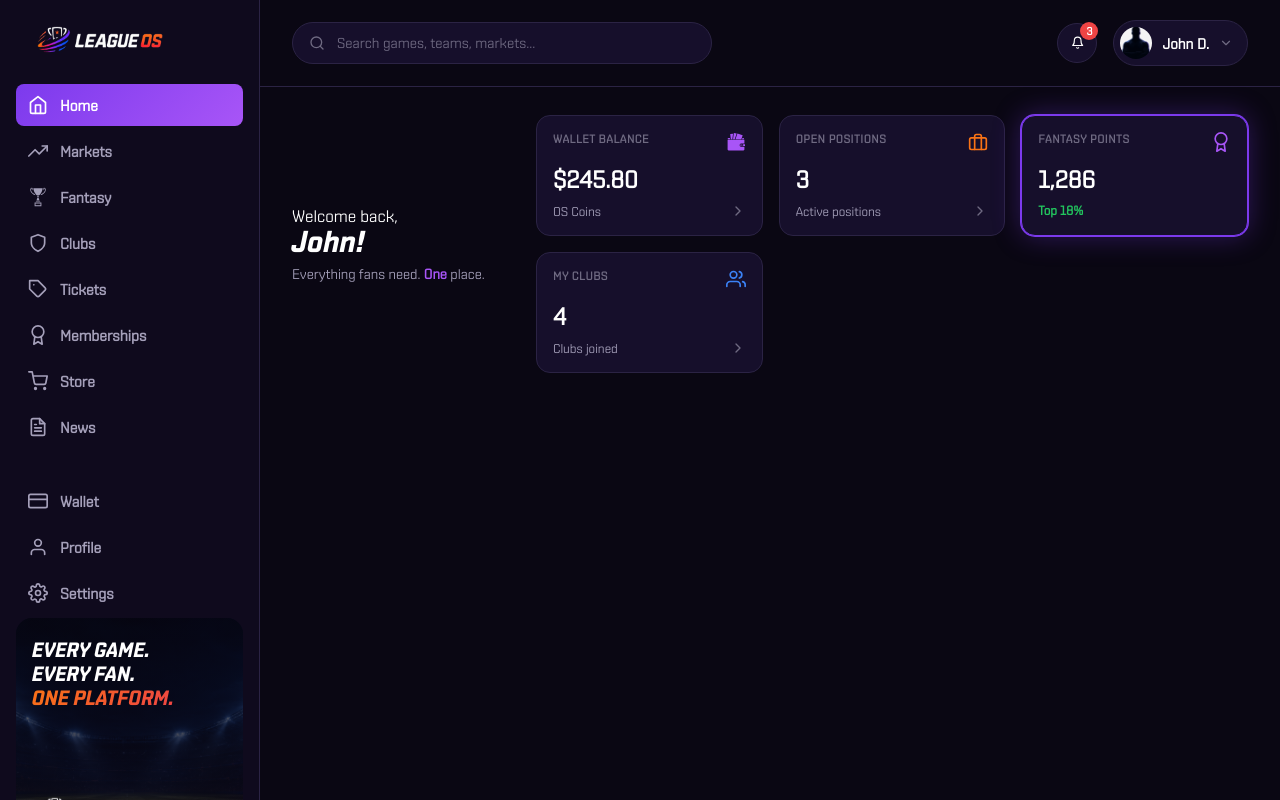
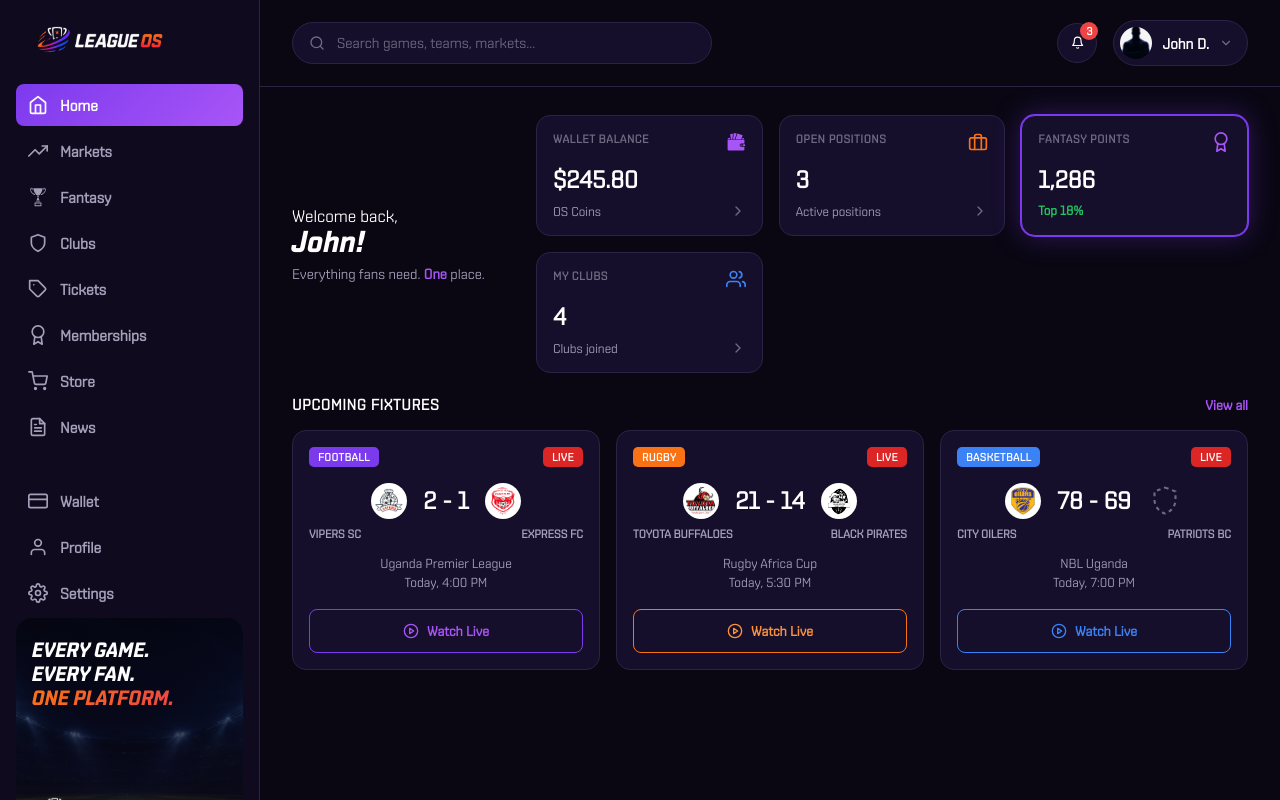
Before and after one commit to LEAGUE-OS-NEW/leagueos_frontend, a React (Vite) app: page /dashboard in a window 1280 px wide. Built offline with nearby package versions, Linux system fonts and the light colour scheme.

Commit message:
feat: rename dashboard page to FanDashboard, build Upcoming Fixtures section

```diff
--- a/src/App.tsx
+++ b/src/App.tsx
@@ -3,7 +3,7 @@ import Landing from './pages/landing/Landing';
 import NewsPage from "./pages/landing/news-page/NewsPage";
 import AboutUs from "./pages/landing/aboutus/Aboutus";
 import ClubsPage from "./pages/clubs/ClubsPage";
-import Dashboard from './pages/fan/Dashboard';
+import FanDashboard from './pages/fan/FanDashboard';
 
 function App() {
   return (
@@ -13,7 +13,7 @@ function App() {
         <Route path="/news" element={<NewsPage />} />
         <Route path="/about" element={<AboutUs />} />
         <Route path="/clubs" element={<ClubsPage />} />
-        <Route path="/dashboard" element={<Dashboard />} />
+        <Route path="/dashboard" element={<FanDashboard />} />
       </Routes>
     </Router>
   );
--- a/src/pages/fan/Dashboard.css
+++ /dev/null
@@ -1,16 +0,0 @@
-.fan-dashboard {
-  display: flex;
-  min-height: 100vh;
-  background-color: var(--color-bg);
-}
-
-.fan-dashboard-main {
-  flex: 1;
-  min-width: 0;
-}
-
-.fan-dashboard-content {
-  padding: 28px 32px;
-  max-width: 1600px;
-  margin: 0 auto;
-}
--- /dev/null
+++ b/src/pages/fan/FanDashboard.css
@@ -0,0 +1,96 @@
+.fan-dashboard {
+  display: flex;
+  min-height: 100vh;
+  background-color: var(--color-bg);
+}
+
+.fan-dashboard-main {
+  flex: 1;
+  min-width: 0;
+}
+
+.fan-dashboard-content {
+  padding: 28px 32px;
+  max-width: 1600px;
+  margin: 0 auto;
+}
+
+.dashboard-section {
+  margin-bottom: 24px;
+}
+
+.dashboard-card-heading-row {
+  display: flex;
+  align-items: center;
+  justify-content: space-between;
+  gap: 12px;
+  margin-bottom: 16px;
+}
+
+.dashboard-card-heading {
+  margin: 0;
+  font-size: 0.95rem;
+  font-weight: 700;
+  font-style: normal;
+  text-transform: uppercase;
+  letter-spacing: 0.04em;
+  color: var(--color-text-primary);
+}
+
+.dashboard-card-link {
+  font-size: 0.85rem;
+  font-weight: 600;
+  color: var(--color-primary-light);
+  text-decoration: none;
+  white-space: nowrap;
+  cursor: pointer;
+  transition: color 0.2s ease;
+}
+
+.dashboard-card-link:hover {
+  color: var(--color-primary);
+}
+
+.dashboard-card-link:focus-visible {
+  outline: 2px solid var(--color-primary-light);
+  outline-offset: 2px;
+  border-radius: 4px;
+}
+
+.dashboard-card {
+  background-color: var(--color-card-bg);
+  border: 1px solid var(--color-border);
+  border-radius: 14px;
+  padding: 20px;
+}
+
+.dashboard-columns {
+  display: grid;
+  grid-template-columns: 2fr 1fr;
+  gap: 20px;
+  align-items: start;
+}
+
+.dashboard-column {
+  display: flex;
+  flex-direction: column;
+  gap: 20px;
+}
+
+.dashboard-two-col {
+  display: grid;
+  grid-template-columns: 1fr 1fr;
+  gap: 20px;
+}
+
+@media (max-width: 1100px) {
+  .dashboard-columns {
+    grid-template-columns: 1fr;
+  }
+}
+
+@media (max-width: 700px) {
+  .dashboard-two-col {
+    grid-template-columns: 1fr;
+  }
+}
--- a/src/pages/fan/Dashboard.tsx
+++ b/src/pages/fan/FanDashboard.tsx
@@ -1,9 +1,10 @@
 import Sidebar from '../../components/fan/Sidebar';
 import Topbar from '../../components/fan/Topbar';
 import WelcomeStats from './sections/WelcomeStats';
-import './Dashboard.css';
+import UpcomingFixtures from './sections/UpcomingFixtures';
+import './FanDashboard.css';
 
-function Dashboard() {
+function FanDashboard() {
   return (
     <div className="fan-dashboard">
       <Sidebar />
@@ -11,10 +12,11 @@ function Dashboard() {
         <Topbar />
         <div className="fan-dashboard-content">
           <WelcomeStats />
+          <UpcomingFixtures />
         </div>
       </div>
     </div>
   );
 }
 
-export default Dashboard;
+export default FanDashboard;
--- /dev/null
+++ b/src/pages/fan/sections/UpcomingFixtures.css
@@ -0,0 +1,165 @@
+.fixtures-grid {
+  display: grid;
+  grid-template-columns: repeat(auto-fit, minmax(220px, 1fr));
+  gap: 16px;
+}
+
+.fixture-card {
+  display: block;
+  background-color: var(--color-card-bg);
+  border: 1px solid var(--color-border);
+  border-radius: 14px;
+  padding: 16px;
+  text-decoration: none;
+  color: inherit;
+  cursor: pointer;
+  transition: transform 0.2s ease, border-color 0.2s ease, background-color 0.2s ease;
+}
+
+.fixture-card:hover {
+  transform: scale(1.02);
+  border-color: var(--color-primary);
+  background-color: var(--color-card-hover);
+}
+
+.fixture-card-header {
+  display: flex;
+  align-items: center;
+  justify-content: space-between;
+  gap: 8px;
+  margin-bottom: 16px;
+}
+
+.fixture-tag {
+  font-size: 0.68rem;
+  font-weight: 700;
+  text-transform: uppercase;
+  letter-spacing: 0.04em;
+  padding: 4px 9px;
+  border-radius: 5px;
+  color: #fff;
+}
+
+.fixture-tag--football {
+  background-color: var(--color-sport-football);
+}
+
+.fixture-tag--rugby {
+  background-color: var(--color-sport-rugby);
+}
+
+.fixture-tag--basketball {
+  background-color: var(--color-sport-basketball);
+}
+
+.fixture-live-badge {
+  font-size: 0.68rem;
+  font-weight: 700;
+  text-transform: uppercase;
+  letter-spacing: 0.04em;
+  padding: 4px 9px;
+  border-radius: 5px;
+  color: #fff;
+  background-color: var(--color-live);
+}
+
+.fixture-teams {
+  display: flex;
+  align-items: center;
+  justify-content: center;
+  gap: 16px;
+  margin-bottom: 8px;
+}
+
+.fixture-crest {
+  width: 36px;
+  height: 36px;
+  color: var(--color-text-muted);
+  flex-shrink: 0;
+}
+
+.fixture-crest svg {
+  width: 100%;
+  height: 100%;
+}
+
+.fixture-crest-image {
+  border-radius: 50%;
+  background-color: #ffffff;
+  padding: 3px;
+  overflow: hidden;
+}
+
+.fixture-crest-image img {
+  width: 100%;
+  height: 100%;
+  object-fit: contain;
+  border-radius: 50%;
+}
+
+.fixture-score {
+  font-size: 1.5rem;
+  font-weight: 800;
+  color: var(--color-text-primary);
+}
+
+.fixture-team-names {
+  display: flex;
+  align-items: center;
+  justify-content: space-between;
+  gap: 8px;
+  margin-bottom: 14px;
+  font-size: 0.72rem;
+  font-weight: 700;
+  text-transform: uppercase;
+  color: var(--color-text-secondary);
+}
+
+.fixture-meta {
+  margin: 0 0 16px;
+  text-align: center;
+  font-size: 0.82rem;
+  color: var(--color-text-secondary);
+  line-height: 1.5;
+}
+
+.fixture-watch-btn {
+  display: flex;
+  align-items: center;
+  justify-content: center;
+  gap: 8px;
+  width: 100%;
+  padding: 10px;
+  border-radius: 8px;
+  border: 1px solid transparent;
+  background: transparent;
+  font-weight: 700;
+  font-size: 0.85rem;
+  min-height: 44px;
+}
+
+.fixture-watch-btn svg {
+  width: 16px;
+  height: 16px;
+}
+
+.fixture-watch-btn--football {
+  border-color: var(--color-primary);
+  color: var(--color-primary-light);
+}
+
+.fixture-watch-btn--rugby {
+  border-color: var(--color-accent);
+  color: var(--color-accent-light);
+}
+
+.fixture-watch-btn--basketball {
+  border-color: var(--color-sport-basketball);
+  color: var(--color-sport-basketball);
+}
+
+@media (prefers-reduced-motion: reduce) {
+  .fixture-card {
+    transition: none;
+  }
+}
--- /dev/null
+++ b/src/pages/fan/sections/UpcomingFixtures.tsx
@@ -0,0 +1,135 @@
+import { Link } from 'react-router-dom';
+import { FiPlayCircle } from 'react-icons/fi';
+import './UpcomingFixtures.css';
+
+type Sport = 'football' | 'rugby' | 'basketball';
+
+type Fixture = {
+  sport: Sport;
+  sportLabel: string;
+  teamA: string;
+  teamB: string;
+  scoreA: number;
+  scoreB: number;
+  crestA?: string;
+  crestB?: string;
+  competition: string;
+  time: string;
+};
+
+const FIXTURES: Fixture[] = [
+  {
+    sport: 'football',
+    sportLabel: 'Football',
+    teamA: 'Vipers SC',
+    teamB: 'Express FC',
+    scoreA: 2,
+    scoreB: 1,
+    crestA: '/clubs/vipers-sc.png',
+    crestB: '/clubs/express-fc.png',
+    competition: 'Uganda Premier League',
+    time: 'Today, 4:00 PM',
+  },
+  {
+    sport: 'rugby',
+    sportLabel: 'Rugby',
+    teamA: 'Toyota Buffaloes',
+    teamB: 'Black Pirates',
+    scoreA: 21,
+    scoreB: 14,
+    crestA: '/clubs/buffaloes.png',
+    crestB: '/clubs/black-pirates.png',
+    competition: 'Rugby Africa Cup',
+    time: 'Today, 5:30 PM',
+  },
+  {
+    sport: 'basketball',
+    sportLabel: 'Basketball',
+    teamA: 'City Oilers',
+    teamB: 'Patriots BC',
+    scoreA: 78,
+    scoreB: 69,
+    crestA: '/clubs/city-oilers.png',
+    competition: 'NBL Uganda',
+    time: 'Today, 7:00 PM',
+  },
+];
+
+function CrestPlaceholder() {
+  return (
+    <svg viewBox="0 0 24 24" fill="none" aria-hidden="true">
+      <path
+        d="M12 3l7 2.6v5.4c0 4.6-3 8-7 9.4-4-1.4-7-4.8-7-9.4V5.6L12 3z"
+        stroke="currentColor"
+        strokeWidth="1.4"
+        strokeDasharray="2.5 2.5"
+      />
+    </svg>
+  );
+}
+
+function FixtureCrest({ src, name }: { src?: string; name: string }) {
+  if (!src) {
+    return (
+      <span className="fixture-crest">
+        <CrestPlaceholder />
+      </span>
+    );
+  }
+
+  return (
+    <span className="fixture-crest fixture-crest-image">
+      <img src={src} alt={`${name} crest`} />
+    </span>
+  );
+}
+
+function UpcomingFixtures() {
+  return (
+    <div className="upcoming-fixtures dashboard-section">
+      <div className="dashboard-card-heading-row">
+        <h2 className="dashboard-card-heading">Upcoming Fixtures</h2>
+        <Link to="/markets" className="dashboard-card-link">
+          View all
+        </Link>
+      </div>
+
+      <div className="fixtures-grid">
+        {FIXTURES.map((fixture) => (
+          <Link to="/markets" className="fixture-card" key={`${fixture.teamA}-${fixture.teamB}`}>
+            <div className="fixture-card-header">
+              <span className={`fixture-tag fixture-tag--${fixture.sport}`}>{fixture.sportLabel}</span>
+              <span className="fixture-live-badge">Live</span>
+            </div>
+
+            <div className="fixture-teams">
+              <FixtureCrest src={fixture.crestA} name={fixture.teamA} />
+              <span className="fixture-score">
+                {fixture.scoreA} - {fixture.scoreB}
+              </span>
+              <FixtureCrest src={fixture.crestB} name={fixture.teamB} />
+            </div>
+
+            <div className="fixture-team-names">
+              <span>{fixture.teamA}</span>
+              <span>{fixture.teamB}</span>
+            </div>
+
+            <p className="fixture-meta">
+              {fixture.competition}
+              <br />
+              {fixture.time}
+            </p>
+
+            <span className={`fixture-watch-btn fixture-watch-btn--${fixture.sport}`}>
+              <FiPlayCircle />
+              Watch Live
+            </span>
+          </Link>
+        ))}
+      </div>
+    </div>
+  );
+}
+
+export default UpcomingFixtures;
```
